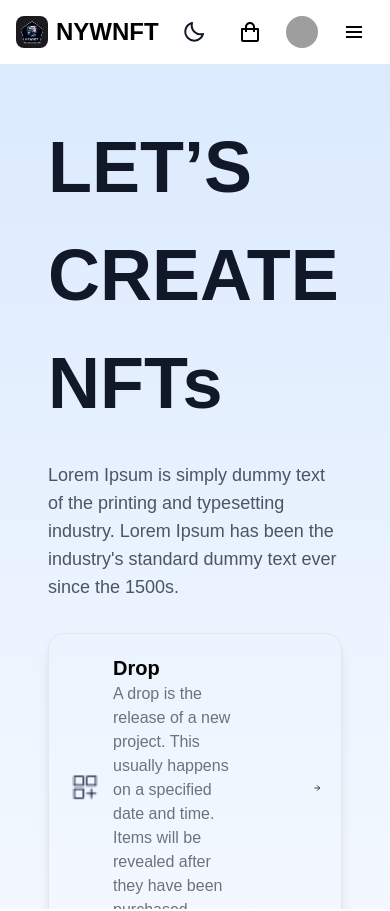
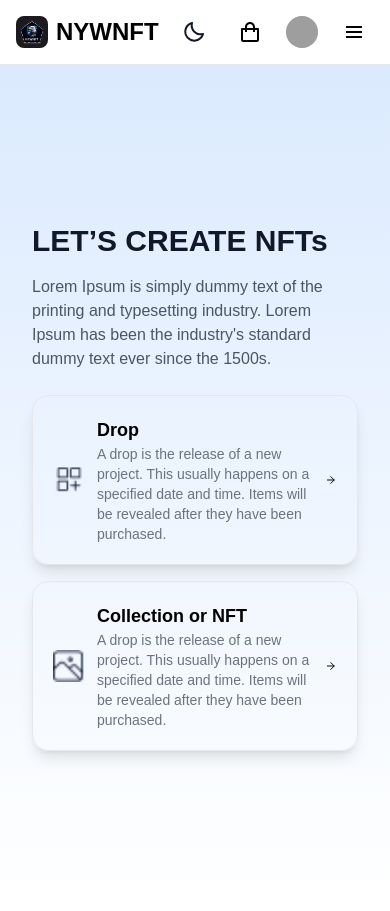
Before and after one commit to knaptix/NFTPlace, a React (Create React App) app: page /CreateNFt in a window 390 px wide. Shown: the top 911 px of the page. Built offline with nearby package versions, Linux system fonts and the light colour scheme; grey boxes are pictures that could not be loaded.

Commit message:
crationpagecurrentbid

```diff
--- a/src/Component/NFtCreation/Creation.js
+++ b/src/Component/NFtCreation/Creation.js
@@ -3,73 +3,69 @@ import { ArrowRight } from "lucide-react"; // Import Right Arrow Icon
 
 const NFTCreation = () => {
   return (
-    <div className="w-screen h-screen flex items-center bg-gray-100 mb-32 overflow-hidden ">
+    <div className="w-screen h-screen flex items-center bg-gray-100 mb-32 overflow-hidden">
       <div className="w-full h-full bg-white rounded-none md:rounded-3xl shadow-2xl grid grid-cols-1 md:grid-cols-2 overflow-hidden">
         {/* Left Section */}
-        <div className="p-12 flex flex-col justify-center bg-gradient-to-b from-blue-100 to-white md:rounded-l-3xl">
-          <h1 className="text-[72px] font-sans font-extrabold text-gray-900">
+        <div className="p-8 md:p-12 flex flex-col justify-center bg-gradient-to-b from-blue-100 to-white md:rounded-l-3xl">
+          <h1 className="text-3xl md:text-[72px] font-sans font-extrabold text-gray-900">
             <span>LET’S CREATE NFTs</span>
           </h1>
-          <p className="text-gray-600 mt-6 text-lg">
+          <p className="text-gray-600 mt-4 md:mt-6 text-base md:text-lg">
             Lorem Ipsum is simply dummy text of the printing and typesetting
             industry. Lorem Ipsum has been the industry's standard dummy text
             ever since the 1500s.
           </p>
 
           {/* Action Cards */}
-          <div className="mt-8 space-y-4">
+          <div className="mt-6 space-y-4">
             {/* Drop Card */}
-            <div className="p-5 border rounded-2xl shadow-lg hover:shadow-xl cursor-pointer flex justify-between items-center">
+            <div className="p-5 md:p-6 border rounded-2xl shadow-lg hover:shadow-xl cursor-pointer flex justify-between items-center">
               <div className="flex items-center gap-3">
                 <img
                   src="icons/icon10.png"
                   alt="Drop Icon"
                   className="w-8 h-8"
-                />{" "}
-                {/* Image for Drop */}
+                />
                 <div className="flex flex-col">
-                  <h3 className="text-xl font-semibold">Drop</h3>
-                  <p className="text-gray-500  mr-20 text-md">
+                  <h3 className="text-lg md:text-xl font-semibold">Drop</h3>
+                  <p className="text-gray-500 text-sm md:text-md">
                     A drop is the release of a new project. This usually happens
                     on a specified date and time. Items will be revealed after
                     they have been purchased.
                   </p>
                 </div>
               </div>
-              <ArrowRight className="w-10 h-10 text-black" />{" "}
-              {/* Right Arrow */}
+              <ArrowRight className="w-10 h-10 text-black" />
             </div>
 
             {/* Collection or NFT Card */}
-            <div className="p-5 border rounded-2xl shadow-lg hover:shadow-xl cursor-pointer flex justify-between items-center">
+            <div className="p-5 md:p-6 border rounded-2xl shadow-lg hover:shadow-xl cursor-pointer flex justify-between items-center">
               <div className="flex items-center gap-3">
                 <img
                   src="icons/vector.png"
-                  alt="Drop Icon"
+                  alt="Collection Icon"
                   className="w-8 h-8"
-                />{" "}
-                {/* Image for Drop */}
+                />
                 <div className="flex flex-col">
-                  <h3 className="text-xl font-semibold">Collection or NFT</h3>
-                  <p className="text-gray-500 mr-20">
+                  <h3 className="text-lg md:text-xl font-semibold">Collection or NFT</h3>
+                  <p className="text-gray-500 text-sm md:text-md">
                     A drop is the release of a new project. This usually happens
                     on a specified date and time. Items will be revealed after
                     they have been purchased.
                   </p>
                 </div>
               </div>
-              <ArrowRight className="w-10 h-10 text-black" />{" "}
-              {/* Right Arrow */}
+              <ArrowRight className="w-10 h-10 text-black" />
             </div>
           </div>
         </div>
 
         {/* Right Section */}
-        <div className="flex flex-col items-center justify-center md:rounded-r-3xl">
+        <div className="hidden md:flex flex-col items-center justify-center md:rounded-r-3xl">
           <img
             src="Pic.png"
             alt="NFT"
-            className="w-full h-full shadow-xl rounded-3xl "
+            className="w-full h-full object-cover rounded-3xl"
           />
         </div>
       </div>
```
